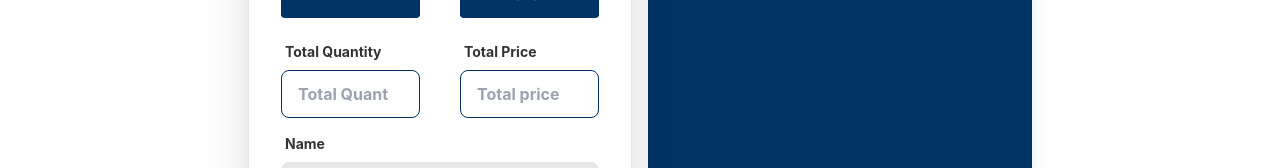
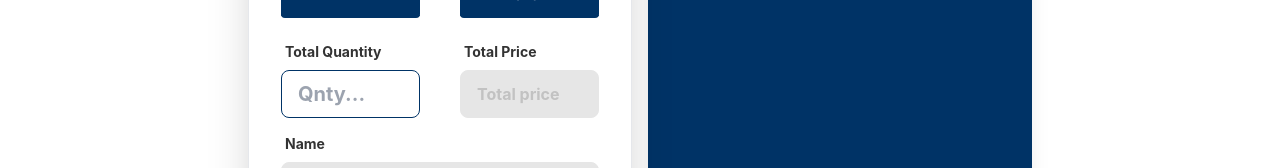
Before and after one commit to Mejbah-ul-haque/tools-house-client, a React (Create React App) app: page /service/1 in a window 1280 px wide. Shown: the part 395-563 px from the top of the page. Built offline with nearby package versions, Linux system fonts and the light colour scheme; no server answers; sample sign-in values are in the browser's storage.

Commit message:
purchase page final

```diff
--- a/src/Pages/Home/Review/Review.js
+++ b/src/Pages/Home/Review/Review.js
@@ -21,7 +21,7 @@ const Review = (props) => {
 						type="radio"
 						name="rating-2"
 						className="mask mask-star-2 bg-orange-400"
-						checked
+
 					/>
 					<input
 						type="radio"
--- a/src/Pages/Purchase/Purchase.js
+++ b/src/Pages/Purchase/Purchase.js
@@ -99,11 +99,11 @@ const Purchase = () => {
 							<div className="grid grid-cols-2 gap-10">
 								<div>
 									<label className="label"> <span className="label-text font-bold mt-2">Total Quantity</span></label>
-									<input type="number" name="quantity" placeholder="Total Quantity" className="input input-bordered font-bold input-primary w-full max-w-xs" />
+									<input type="number" name="quantity" placeholder="Qnty..." className="input input-bordered font-bold text-xl input-primary w-full max-w-xs" />
 								</div>
 								<div>
 									<label className="label"> <span className="label-text font-bold mt-2">Total Price</span></label>
-									<input type="number" name="price" placeholder="Total price" className="input input-bordered font-bold input-primary w-full max-w-xs" />
+									<input type="number" disabled name="price" placeholder="Total price" className="input input-bordered font-bold input-primary w-full max-w-xs" />
 								</div>
 
 							</div>
@@ -112,9 +112,9 @@ const Purchase = () => {
 							<label className="label"> <span className="label-text font-bold mt-2">Email</span></label>
 							<input type="email" name="email" disabled value={user?.email || ""} className="font-bold input input-bordered input-primary w-full max-w-xs" />
 							<label className="label"> <span className="label-text font-bold mt-2">Phone</span></label>
-							<input type="text" name="phone" placeholder="Phone Number" className="input font-bold input-bordered input-primary w-full max-w-xs" />
+							<input type="text" name="phone" placeholder="Phone Number" required className="input font-bold input-bordered input-primary w-full max-w-xs" />
 							<label className="label"> <span className="label-text font-bold mt-2">Address</span></label>
-							<input type="text" name="address" placeholder="Type Your Address" className="font-bold input input-bordered input-primary w-full max-w-xs" />
+							<input type="text" name="address" placeholder="Type Your Address" required className="font-bold input input-bordered input-primary w-full max-w-xs" />
 								<input type="submit" value="Purchase"
 								className="btn btn-primary font-bold input input-bordered  text-white  w-full max-w-xs mt-8 mb-3" />
 
```
